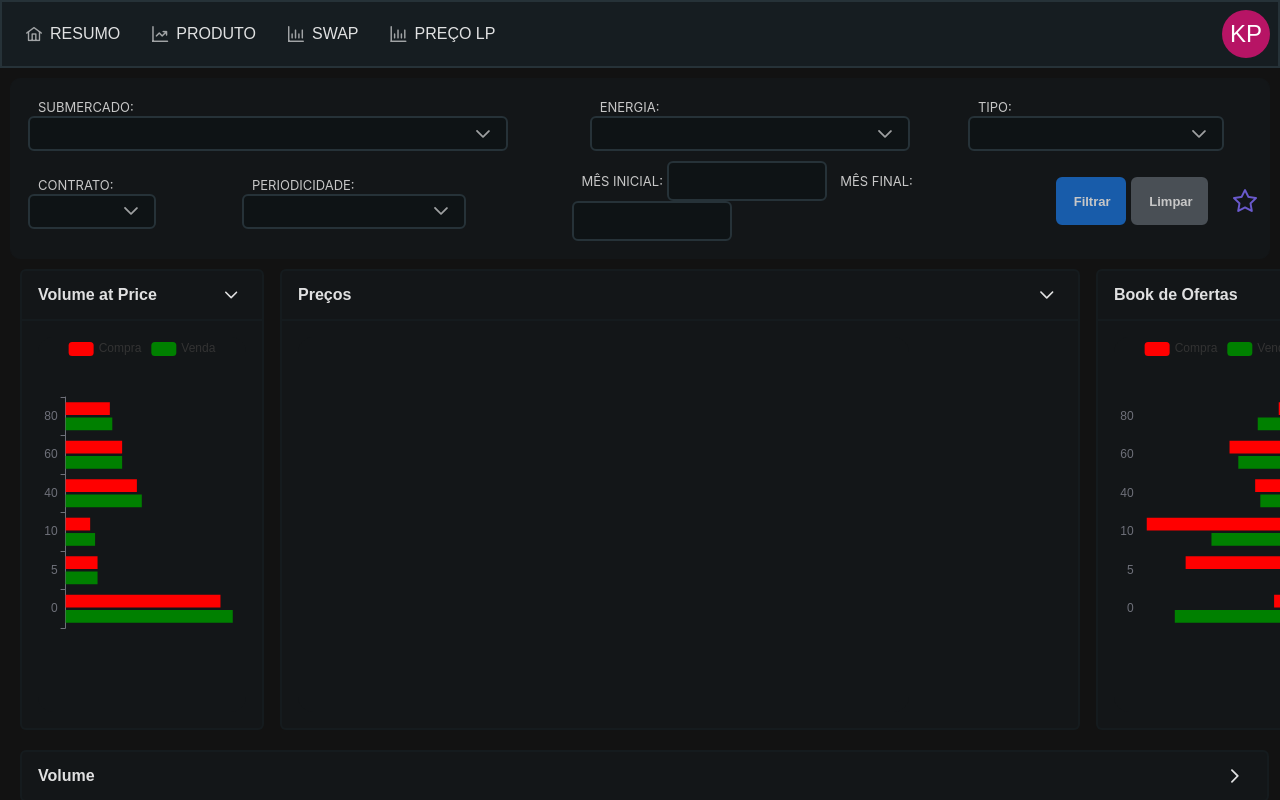
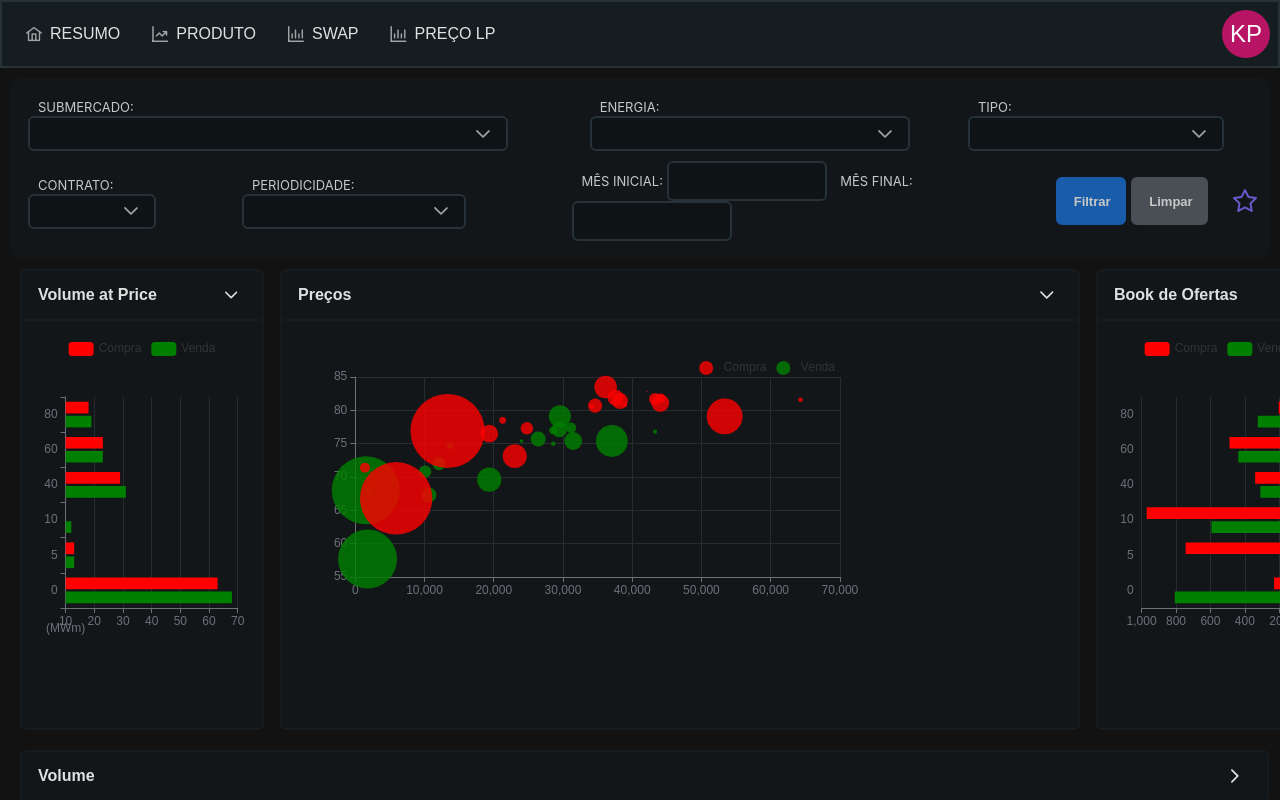
Before and after one commit to KarolinaFernandaPereira/Trabalho, a React (Create React App) app: page /produto in a window 1280 px wide. Shown: the top 800 px of the page. Built offline with nearby package versions, Linux system fonts and the light colour scheme; a web font is replaced by a local one.

Commit message:
Tela de produto quase completa!!!

```diff
--- a/src/Pages/Produto.js
+++ b/src/Pages/Produto.js
@@ -46,7 +46,7 @@ function Produto(){
                         }>
 
                         <div className="cardGraficoPreco">
-                            {/* <GraficoPrecos /> */}
+                             <GraficoPrecos />
                         </div>
 
                         </AccordionTab>
--- a/src/componentes/produto/agressao.js
+++ b/src/componentes/produto/agressao.js
@@ -30,7 +30,12 @@ export const GraficoAgressao = () => {
         yAxis: [
           {
             type: 'value',
-            splitLine: {show: false},
+            splitLine: {
+              lineStyle: {
+                type: 'solid',
+                color: "#262c30"
+              }
+            },
             min: -40,
             max: 20,
             interval: 20
--- a/src/componentes/produto/agressaoAcumulada.js
+++ b/src/componentes/produto/agressaoAcumulada.js
@@ -9,7 +9,6 @@ export const GraficoAgressaoAcumulada = () => {
         xAxis: {
             type: 'category',
             data: ['Jun 29', 'Jul 6', 'Jul 13', 'Jul 20', 'Jul 27', 'Ago 3', 'Ago 10', 'Ago 17', 'Ago 24', 'Ago 31', 'Sep 7', 'Sep 14', 'Sep 21', 'Sep 28', 'Oct 5', 'Oct 12', 'Oct 19', 'Oct 26', 'Nov 2', 'Nov 9', 'Nov 16', 'Nov 23', 'Nov 30'],
-
         },
         grid: {
             left: '3%',
@@ -20,7 +19,12 @@ export const GraficoAgressaoAcumulada = () => {
 
         yAxis: {
             type: 'value',
-            splitLine: {show: false},
+            splitLine: {
+                lineStyle: {
+                  type: 'solid',
+                  color: "#262c30"
+                }
+            },
             max: 200,
             min: -100,
             interval: 100
@@ -30,10 +34,22 @@ export const GraficoAgressaoAcumulada = () => {
         },
         series: [
             {
-                data: [55, -100, -25, 200, 35, 42, 11, -10, 25, -53, 11, 50, 50, -6, 88, -25, 155, 199, -2, 66, 78, 200, 33],
+                data: [55, 100, 25, 200, 35, 42, 11, 10, 25, 0, 0, 0, 0, 0, 0, 0, 0, 0, 0, 0, 0, 0, 0],
+                type: 'bar',
+                showSymbol: false,
+                color: "green"
+            },
+            {
+                data: [-55, -10, -25, -20, -35, -40, -10, -10, -25, -53, -11, -50, -50, -60, -88, -98, -78, -100, -89, -66, -78, -100, -33],
+                type: 'bar',
+                showSymbol: false,
+                color: "red"
+            },
+            {
+                data: [50, 100, 25, 200, 35, 42, 11, 10, -25, -53, -11, -50, -50, -60, -88, -100, -99, -56, -95, -50, -60, -90, -20],
                 type: 'line',
                 showSymbol: false,
-                color: "gray"
+                color: "orange"
             }
         ]
     }
--- a/src/componentes/produto/bookOfertas.js
+++ b/src/componentes/produto/bookOfertas.js
@@ -21,17 +21,31 @@ export const GraficoBookOfertas = () => {
       type: 'value',
       boundaryGap: [0, 0.01],
       inverse: true,
-      splitLine:{ show: false },
-      axisLine: { show: false },
-      axisTick: { show: false },
-      axisLabel: { show: false },
+      splitLine:{
+        lineStyle:{
+          type: 'solid',
+          color: "#262c30"
+        }
+      },
+      scale: true,
+      axisLine:
+      {
+        show: true,
+        color: "#262c30"
+      },
+      axisTick: {
+        show: true,
+        color: "#262c30"
+      },
+      axisLabel: { show: true },
 
     },
 
     yAxis: {
       type: 'category',
       data: ['80', '60', '40', '10', '5', '0'],
-      inverse: true
+      inverse: true,
+      name: '(MWm)',
     },
 
     series: [
--- a/src/componentes/produto/historicoAgressoes.js
+++ b/src/componentes/produto/historicoAgressoes.js
@@ -28,10 +28,22 @@ export const GraficoHistoricoAgressoes = () => {
       const option = {
         xAxis: {
           type: 'category',
-          data: ['Jun 29', 'Jul 6', 'Jul 13', 'Jul 20', 'Jul 27', 'Ago 3', 'Ago 10', 'Ago 17', 'Ago 24', 'Ago 31', 'Sep 7', 'Sep 14', 'Sep 21', 'Sep 28', 'Oct 5', 'Oct 12', 'Oct 19', 'Oct 26', 'Nov 2', 'Nov 9', 'Nov 16', 'Nov 23', 'Nov 30']
+          data: ['Jun 29', 'Jul 6', 'Jul 13', 'Jul 20', 'Jul 27', 'Ago 3', 'Ago 10', 'Ago 17', 'Ago 24', 'Ago 31', 'Sep 7', 'Sep 14', 'Sep 21', 'Sep 28', 'Oct 5', 'Oct 12', 'Oct 19', 'Oct 26', 'Nov 2', 'Nov 9', 'Nov 16', 'Nov 23', 'Nov 30'],
+          splitLine: {
+            lineStyle: {
+              type: 'solid',
+              color: "#262c30"
+            }
+          },
         },
         yAxis: {
-          type: 'value'
+          type: 'value',
+          splitLine: {
+            lineStyle: {
+              type: 'solid',
+              color: "#262c30"
+            }
+          },
         },
         series: series
     };
--- a/src/componentes/produto/percentualAgressoes.js
+++ b/src/componentes/produto/percentualAgressoes.js
@@ -49,13 +49,25 @@ export const GraficoPercentualAgressoes = () => {
     const option = {
             grid,
             yAxis: {
-                type: 'value'
+                type: 'value',
+                splitLine: {
+                    lineStyle: {
+                      type: 'solid',
+                      color: "#262c30"
+                    }
+                },
             },
             xAxis: {
                 type: 'category',
                 data: ['Jun 29', 'Jul 6', 'Jul 13', 'Jul 20', 'Jul 27', 'Ago 3', 'Ago 10', 'Ago 17', 'Ago 24', 'Ago 31', 'Sep 7', 'Sep 14', 'Sep 21', 'Sep 28', 'Oct 5', 'Oct 12', 'Oct 19', 'Oct 26', 'Nov 2', 'Nov 9', 'Nov 16', 'Nov 23', 'Nov 30']
             },
             series,
+            splitLine: {
+                lineStyle: {
+                  type: 'solid',
+                  color: "#262c30"
+                }
+            },
     }
 
     return (
--- a/src/componentes/produto/precos.js
+++ b/src/componentes/produto/precos.js
@@ -1,153 +1,129 @@
 import React, { useState } from "react";
 import EChartsReact from "echarts-for-react"; //Gráficos Apache
+import * as echarts from 'echarts';
+
 
 export const GraficoPrecos = () => {
 
-    const dataBJ = [
-      [1, 55, 9, 56, 0.46, 18, 6, '良'],
-      [2, 25, 11, 21, 0.65, 34, 9, '优'],
-      [3, 56, 7, 63, 0.3, 14, 5, '良'],
-      [4, 33, 7, 29, 0.33, 16, 6, '优'],
-      [5, 42, 24, 44, 0.76, 40, 16, '优'],
-      [6, 82, 58, 90, 1.77, 68, 33, '良'],
-      [7, 74, 49, 77, 1.46, 48, 27, '良'],
-      [8, 78, 55, 80, 1.29, 59, 29, '良'],
-      [9, 267, 216, 280, 4.8, 108, 64, '重度污染'],
-      [10, 185, 127, 216, 2.52, 61, 27, '中度污染'],
-      [11, 39, 19, 38, 0.57, 31, 15, '优'],
-      [12, 41, 11, 40, 0.43, 21, 7, '优'],
-      [13, 64, 38, 74, 1.04, 46, 22, '良'],
-      [14, 108, 79, 120, 1.7, 75, 41, '轻度污染'],
-      [15, 108, 63, 116, 1.48, 44, 26, '轻度污染'],
-      [16, 33, 6, 29, 0.34, 13, 5, '优'],
-      [17, 94, 66, 110, 1.54, 62, 31, '良'],
-      [18, 186, 142, 192, 3.88, 93, 79, '中度污染'],
-      [19, 57, 31, 54, 0.96, 32, 14, '良'],
-      [20, 22, 8, 17, 0.48, 23, 10, '优'],
-      [21, 39, 15, 36, 0.61, 29, 13, '优'],
-      [22, 94, 69, 114, 2.08, 73, 39, '良'],
-      [23, 99, 73, 110, 2.43, 76, 48, '良'],
-      [24, 31, 12, 30, 0.5, 32, 16, '优'],
-      [25, 42, 27, 43, 1, 53, 22, '优'],
-      [26, 154, 117, 157, 3.05, 92, 58, '中度污染'],
-      [27, 234, 185, 230, 4.09, 123, 69, '重度污染'],
-      [28, 160, 120, 186, 2.77, 91, 50, '中度污染'],
-      [29, 134, 96, 165, 2.76, 83, 41, '轻度污染'],
-      [30, 52, 24, 60, 1.03, 50, 21, '良'],
-      [31, 46, 5, 49, 0.28, 10, 6, '优']
+  const data = [
+    [
+      [28604, 77, 17096869, 'Australia', 1990],
+      [31163, 77.4, 27662440, 'Canada', 1990],
+      [1516, 68, 1154605773, 'China', 1990],
+      [13670, 74.7, 10582082, 'Cuba', 1990],
+      [28599, 75, 4986705, 'Finland', 1990],
+      [29476, 77.1, 56943299, 'France', 1990],
+      [31476, 75.4, 78958237, 'Germany', 1990],
+      [28666, 78.1, 254830, 'Iceland', 1990],
+      [1777, 57.7, 870601776, 'India', 1990],
+      [29550, 79.1, 122249285, 'Japan', 1990],
+      [2076, 67.9, 20194354, 'North Korea', 1990],
+      [12087, 72, 42972254, 'South Korea', 1990],
+      [24021, 75.4, 3397534, 'New Zealand', 1990],
+      [43296, 76.8, 4240375, 'Norway', 1990],
+      [10088, 70.8, 38195258, 'Poland', 1990],
+      [19349, 69.6, 147568552, 'Russia', 1990],
+      [10670, 67.3, 53994605, 'Turkey', 1990],
+      [26424, 75.7, 57110117, 'United Kingdom', 1990],
+      [37062, 75.4, 252847810, 'United States', 1990]
+    ],
+    [
+      [44056, 81.8, 23968973, 'Australia', 2015],
+      [43294, 81.7, 35939927, 'Canada', 2015],
+      [13334, 76.9, 1376048943, 'China', 2015],
+      [21291, 78.5, 11389562, 'Cuba', 2015],
+      [38923, 80.8, 5503457, 'Finland', 2015],
+      [37599, 81.9, 64395345, 'France', 2015],
+      [44053, 81.1, 80688545, 'Germany', 2015],
+      [42182, 82.8, 329425, 'Iceland', 2015],
+      [5903, 66.8, 1311050527, 'India', 2015],
+      [36162, 83.5, 126573481, 'Japan', 2015],
+      [1390, 71.4, 25155317, 'North Korea', 2015],
+      [34644, 80.7, 50293439, 'South Korea', 2015],
+      [34186, 80.6, 4528526, 'New Zealand', 2015],
+      [64304, 81.6, 5210967, 'Norway', 2015],
+      [24787, 77.3, 38611794, 'Poland', 2015],
+      [23038, 73.13, 143456918, 'Russia', 2015],
+      [19360, 76.5, 78665830, 'Turkey', 2015],
+      [38225, 81.4, 64715810, 'United Kingdom', 2015],
+      [53354, 79.1, 321773631, 'United States', 2015]
+    ]
   ];
 
-    const dataSH = [
-      [1, 91, 45, 125, 0.82, 34, 23, '良'],
-      [2, 65, 27, 78, 0.86, 45, 29, '良'],
-      [3, 83, 60, 84, 1.09, 73, 27, '良'],
-      [4, 109, 81, 121, 1.28, 68, 51, '轻度污染'],
-      [5, 106, 77, 114, 1.07, 55, 51, '轻度污染'],
-      [6, 109, 81, 121, 1.28, 68, 51, '轻度污染'],
-      [7, 106, 77, 114, 1.07, 55, 51, '轻度污染'],
-      [8, 89, 65, 78, 0.86, 51, 26, '良'],
-      [9, 53, 33, 47, 0.64, 50, 17, '良'],
-      [10, 80, 55, 80, 1.01, 75, 24, '良'],
-      [11, 117, 81, 124, 1.03, 45, 24, '轻度污染'],
-      [12, 99, 71, 142, 1.1, 62, 42, '良'],
-      [13, 95, 69, 130, 1.28, 74, 50, '良'],
-      [14, 116, 87, 131, 1.47, 84, 40, '轻度污染'],
-      [15, 108, 80, 121, 1.3, 85, 37, '轻度污染'],
-      [16, 134, 83, 167, 1.16, 57, 43, '轻度污染'],
-      [17, 79, 43, 107, 1.05, 59, 37, '良'],
-      [18, 71, 46, 89, 0.86, 64, 25, '良'],
-      [19, 97, 71, 113, 1.17, 88, 31, '良'],
-      [20, 84, 57, 91, 0.85, 55, 31, '良'],
-      [21, 87, 63, 101, 0.9, 56, 41, '良'],
-      [22, 104, 77, 119, 1.09, 73, 48, '轻度污染'],
-      [23, 87, 62, 100, 1, 72, 28, '良'],
-      [24, 168, 128, 172, 1.49, 97, 56, '中度污染'],
-      [25, 65, 45, 51, 0.74, 39, 17, '良'],
-      [26, 39, 24, 38, 0.61, 47, 17, '优'],
-      [27, 39, 24, 39, 0.59, 50, 19, '优'],
-      [28, 93, 68, 96, 1.05, 79, 29, '良'],
-      [29, 188, 143, 197, 1.66, 99, 51, '中度污染'],
-      [30, 174, 131, 174, 1.55, 108, 50, '中度污染'],
-      [31, 187, 143, 201, 1.39, 89, 53, '中度污染']
-    ];
-
-    const schema = [
-        { name: 'date', index: 0, text: '日' },
-        { name: 'AQIindex', index: 1, text: 'AQI指数' },
-        { name: 'PM25', index: 2, text: 'PM2.5' },
-        { name: 'PM10', index: 3, text: 'PM10' },
-        { name: 'CO', index: 4, text: '一氧化碳（CO）' },
-        { name: 'NO2', index: 5, text: '二氧化氮（NO2）' },
-        { name: 'SO2', index: 6, text: '二氧化硫（SO2）' }
-    ];
-
-    const itemStyle = {
-        opacity: 0.8,
-        shadowBlur: 10,
-        shadowOffsetX: 0,
-        shadowOffsetY: 0,
-        shadowColor: 'rgba(0,0,0,0.3)'
-    };
-
   const option = {
-        color: ['#dd4444', '#fec42c', '#80F1BE'],
-
+    backgroundColor: "#131618",
+    title: {
+      show: false,
+    },
     legend: {
-          top: 10,
-          data: ['Compra', 'Venda'],
-          textStyle: {
-            fontSize: 16
+      right: '10%',
+      top: '3%',
+      data: ['Compra', 'Venda']
+    },
+    grid: {
+      left: '8%',
+      top: '10%'
+    },
+    xAxis: {
+      splitLine: {
+        lineStyle: {
+          type: 'solid',
+          color: "#262c30"
+        }
       }
     },
-        grid: {
-          left: '10%',
-          right: 150,
-          top: '18%',
-          bottom: '10%'
-        },
-        tooltip: {
-          backgroundColor: 'rgba(255,255,255,0.7)',
-          formatter: function (param) {
-            var value = param.value;
-            // prettier-ignore
-            return '<div style="border-bottom: 1px solid rgba(255,255,255,.3); font-size: 18px;padding-bottom: 7px;margin-bottom: 7px">'
-                      + param.seriesName + ' ' + value[0] + 'CADEIRA:'
-                      + value[7]
-                      + '</div>'
-                      + schema[1].text + '：' + value[1] + '<br>'
-                      + schema[2].text + '：' + value[2] + '<br>'
-                      + schema[3].text + '：' + value[3] + '<br>'
-                      + schema[4].text + '：' + value[4] + '<br>'
-                      + schema[5].text + '：' + value[5] + '<br>'
-                      + schema[6].text + '：' + value[6] + '<br>';
+    yAxis: {
+      splitLine: {
+        lineStyle: {
+          type: 'solid',
+          color: "#262c30"
         }
       },
-        xAxis: {
-          type: 'value',
-
-        },
-        yAxis: {
-          type: "category",
-
-          splitLine:{ show: true },
-          axisTick: { show: false },
-          axisLabel: { show: false }
+      scale: true
     },
     series: [
       {
-            name: 'Compra',
+        name: 'Venda',
+        data: data[0],
         type: 'scatter',
-            itemStyle: itemStyle,
-            data: dataBJ,
-            color: "red",
+        symbolSize: function (data) {
+          return Math.sqrt(data[2]) / 5e2; //Define o tamanho da bolha
+        },
+        emphasis: {
+          focus: 'series',
+          label: {
+            show: true,
+            formatter: function (param) {
+              return param.data[3];
+            },
+            position: 'top'
+          }
+        },
+        itemStyle: {
+          color: "green",
+        }
       },
       {
-            name: 'Venda',
+        name: 'Compra',
+        data: data[1],
         type: 'scatter',
-            itemStyle: itemStyle,
-            data: dataSH,
-            color: "green",
+        symbolSize: function (data) {
+          return Math.sqrt(data[2]) / 5e2;
         },
+        emphasis: {
+          focus: 'series',
+          label: {
+            show: true,
+            formatter: function (param) {
+              return param.data[3];
+            },
+            position: 'top'
+          }
+        },
+        itemStyle: {
+          color: "red",
+        }
+      }
     ]
   };
 
--- a/src/componentes/produto/volume.js
+++ b/src/componentes/produto/volume.js
@@ -20,7 +20,12 @@ export const GraficoVolume = () => {
 
         yAxis: {
             type: 'value',
-            splitLine: {show: false},
+            splitLine: {
+                lineStyle: {
+                  type: 'solid',
+                  color: "#262c30"
+                }
+            },
             min: 0,
             max: 200,
             interval: 100,
@@ -31,8 +36,8 @@ export const GraficoVolume = () => {
         },
         series: [
             {
-                data: [0, 0, 10, 8, 6, 4, 2, 0, 0, 2, 1, 50, 100, 2, 40, 50, 100, 130, 140, 150, 200, 0, 50],
-                type: 'line',
+                data: [200, 0, 105, 80, 60, 40, 20, 0, 50, 20, 110, 50, 100, 20, 40, 50, 100, 130, 140, 150, 200, 0, 50],
+                type: 'bar',
                 showSymbol: false,
                 color: "gray"
             }
--- a/src/componentes/produto/volumeAtPrice.js
+++ b/src/componentes/produto/volumeAtPrice.js
@@ -18,20 +18,34 @@ export const GraficoVolumeAtPrice = () => {
           containLabel: true
         },
         xAxis: {
+          name: 'R$/MWh',
           type: 'value',
           boundaryGap: [0, 0.01],
 
-          splitLine:{ show: false },
-          axisLine: { show: false },
-          axisTick: { show: false },
-          axisLabel: { show: false },
+          splitLine:{
+            lineStyle:{
+              type: 'solid',
+              color: "#262c30"
+            }
+          },
+          scale: true,
+          axisLine:
+          {
+            show: true,
+            color: "#262c30"
+          },
+          axisTick: {
+            show: true,
+            color: "#262c30"
+          },
+          axisLabel: { show: true },
 
         },
 
         yAxis: {
           type: 'category',
           data: ['80', '60', '40', '10', '5', '0'],
-          name: 'km/s minus 299,000',
+          name: '(MWm)',
           inverse: true
         },
 
```
Lines whose indentation alone changed are shown as unchanged.
